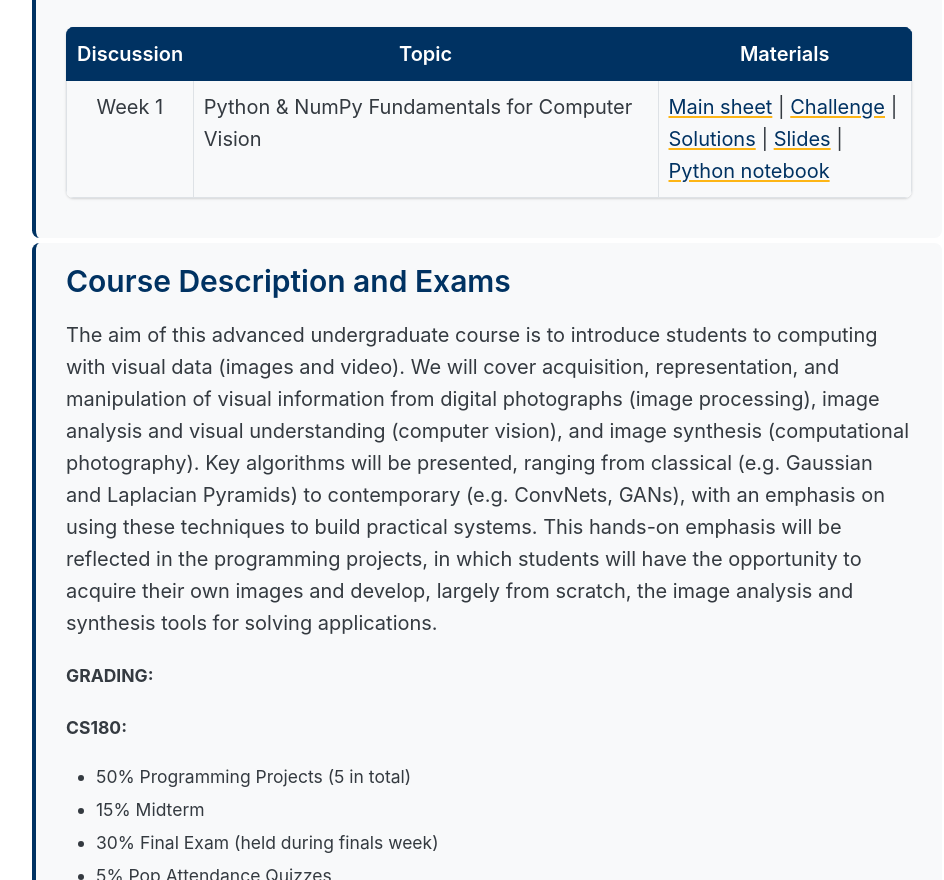
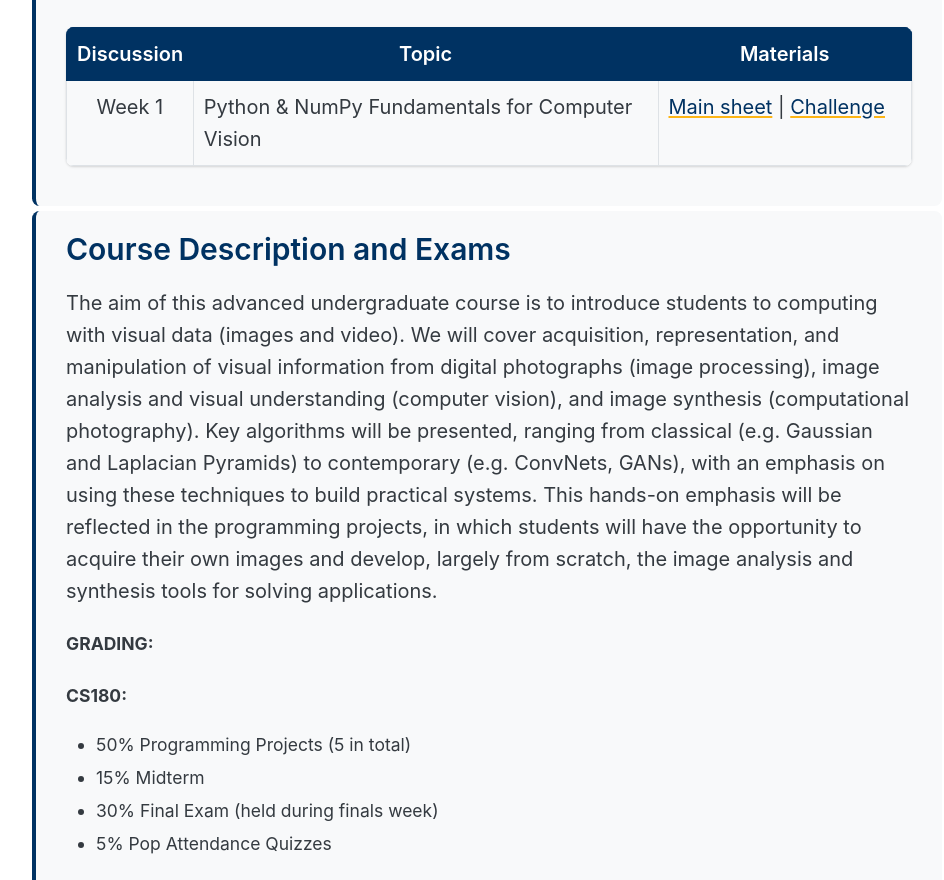
Before and after one commit to cal-cs180/cal-cs180.github.io, a plain HTML site: page fa26/index.html in a window 1280 px wide. Shown: the part 4628-5508 px from the top of the page, without its empty margins (278-1222 px from the left). Drawn offline with Linux system fonts and the light colour scheme.

Commit message:
remove disc 1 links temporarily

```diff
--- a/fa26/index.html
+++ b/fa26/index.html
@@ -240,10 +240,7 @@
                 <td class="table-cell">Python & NumPy Fundamentals for Computer Vision</td>
                 <td class="table-cell">
                   <a href="./discussions/cs180_disc1_normal.pdf">Main sheet</a> |
-                  <a href="./discussions/cs180_disc1_bonus.pdf">Challenge</a> |
-                  <a href="./discussions/cs180_disc1_solutions.pdf">Solutions</a> |
-                  <a href="./discussions/cs180_disc1_konpat.pdf">Slides</a> |
-                  <a href="./discussions/basics.ipynb" download="basics.ipynb">Python notebook</a>
+                  <a href="./discussions/cs180_disc1_bonus.pdf">Challenge</a>
                 </td>
               </tr>
             </tbody>
```
